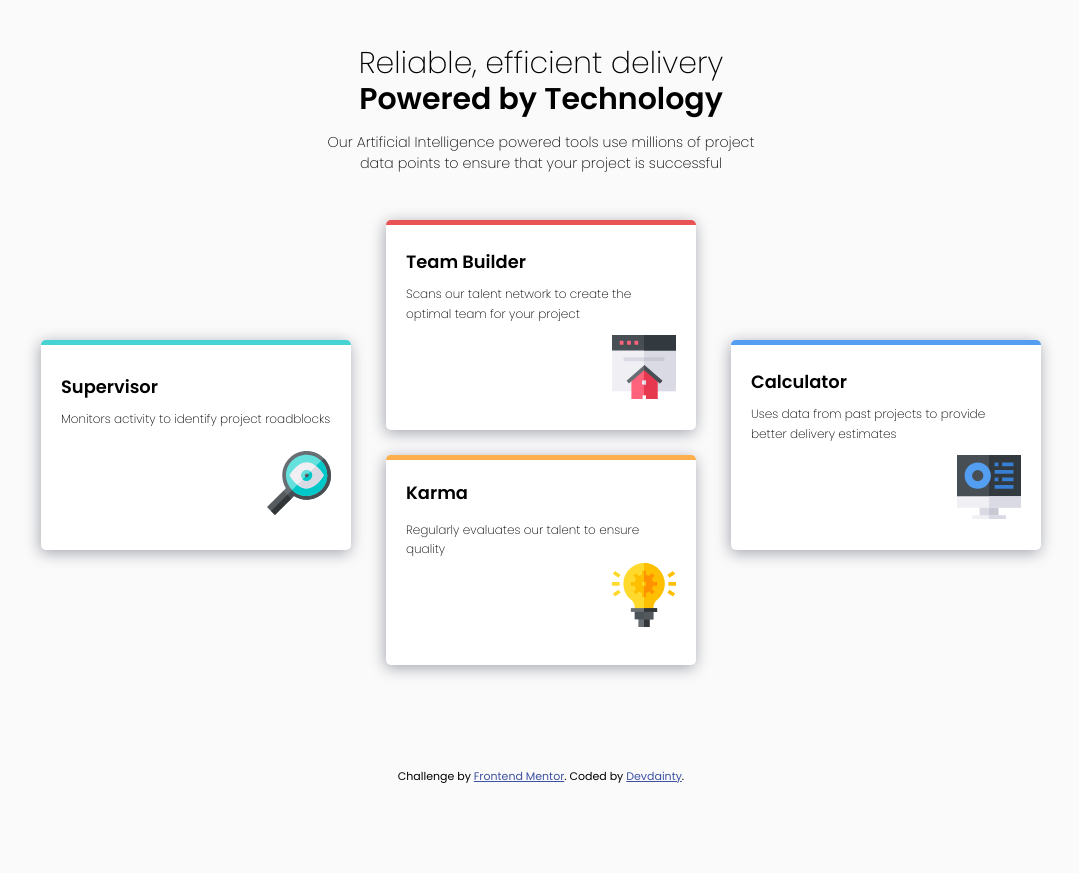
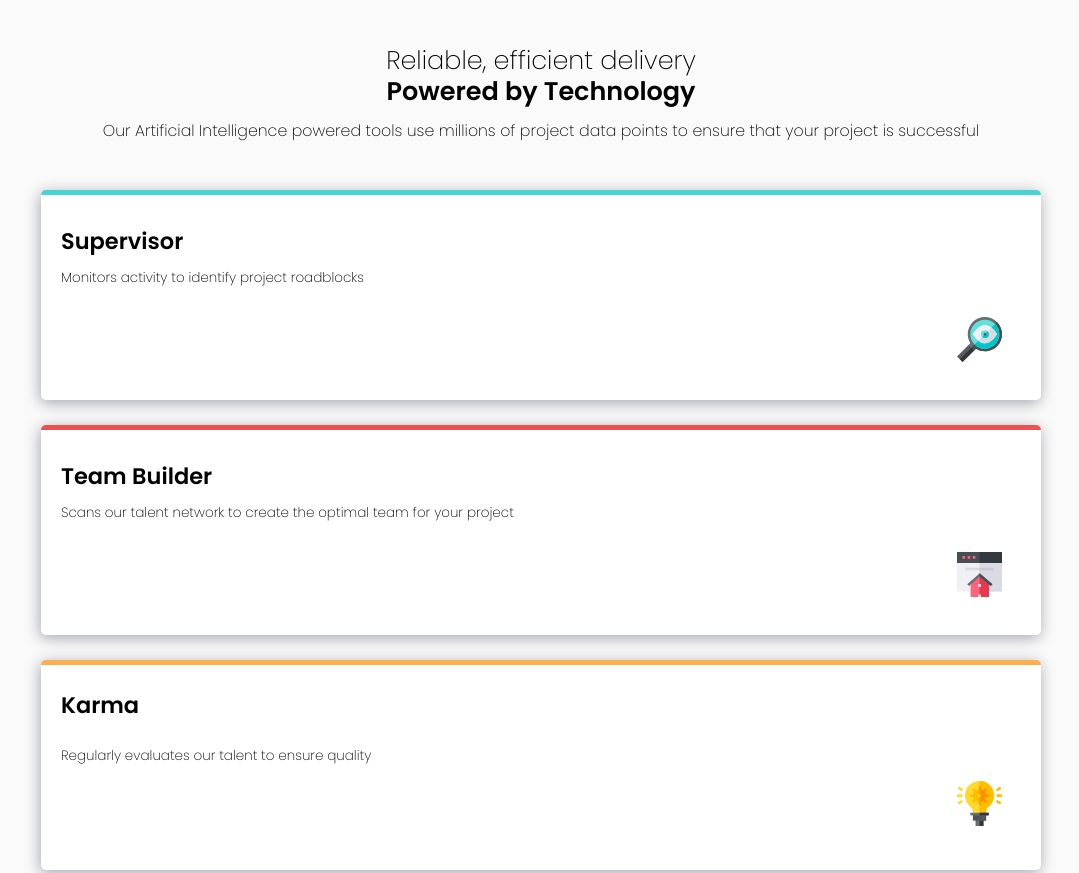
Before and after one commit to Devdainty/Four-card-feature-section, a plain HTML site: page index.html in a window 1280 px wide. Shown: the top 873 px of the page, without its empty margins (99-1178 px from the left). Before the commit the page ends 800 px from the top, so only its background shows below. Drawn offline with Linux system fonts and the light colour scheme.

Commit message:
Added another Media Query

```diff
--- a/styles.css
+++ b/styles.css
@@ -327,5 +327,79 @@ img{
         footer{
             margin: 50px 0;
          }
+    }
+    @media (min-width: 300px){
+        .main{
+            min-width: 300px;
+            width: 100%;
+            height: 100%;
         }
+        .text h1{
+            font-size: 1.7em;
+        }
+        .text h2{
+            font-size: 1.7em;
+        }
+        .text p{
+            font-size: 1.05em;
+            width: 80%;
+        }
+        .cards{
+            width: 83%;
+            margin: 0 auto;
+            height: auto;
+        }
+        .card-cyan{
+            float: none;
+            width: auto;
+            margin-top: 2px;
+            height: 210px;
+            padding: 20px;
+            margin-bottom: 25px;
+        }
+        .card-column{
+            float: none;
+            width: 100%;
+            margin: 0 auto;
+        }
+        .card-blue{
+            float: none;
+            width: auto;
+            margin-top: 2px;
+            height: 210px;
+            padding: 20px;
+        }
+        .card-red{
+            float: none;
+            width: auto;
+            margin-top: 2px;
+            height: 210px;
+            padding: 20px;
+        }
+        .card-orange{
+            float: none;
+            width: auto;
+            margin-top: 2px;
+            height: 210px;
+            padding: 20px;
+            margin-bottom: 25px;
+        }
+        img{
+            width: 70%;
+        }
+        .card-blue div p:first-of-type,
+        .card-cyan div p:first-of-type,
+        .card-red div p:first-of-type,
+        .karma{
+            font-size: 1.5em;
+        }
+        .card-blue div p:last-of-type,
+        .card-cyan div p:last-of-type,
+        .team,
+        .karma ~p {
+            font-size: .9em;
+        }
+        footer{
+            margin: 50px 0;
+         }
     }
```
